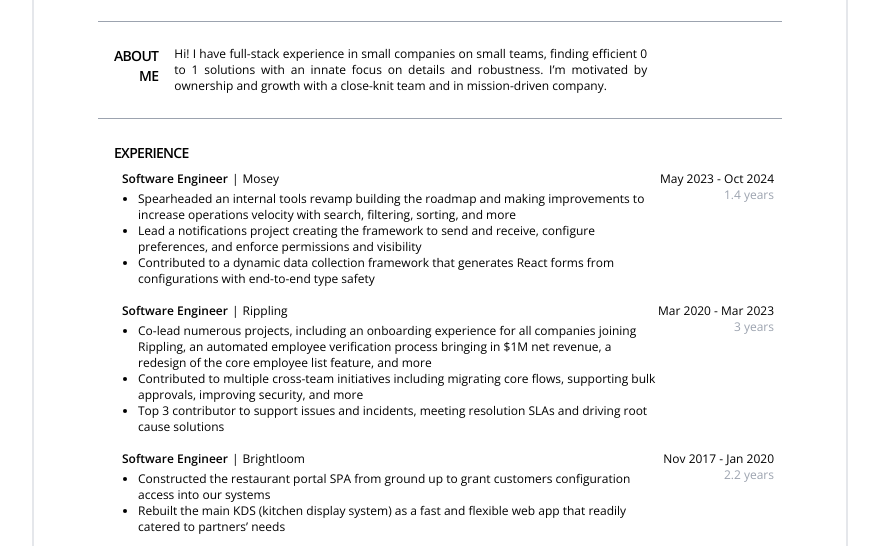
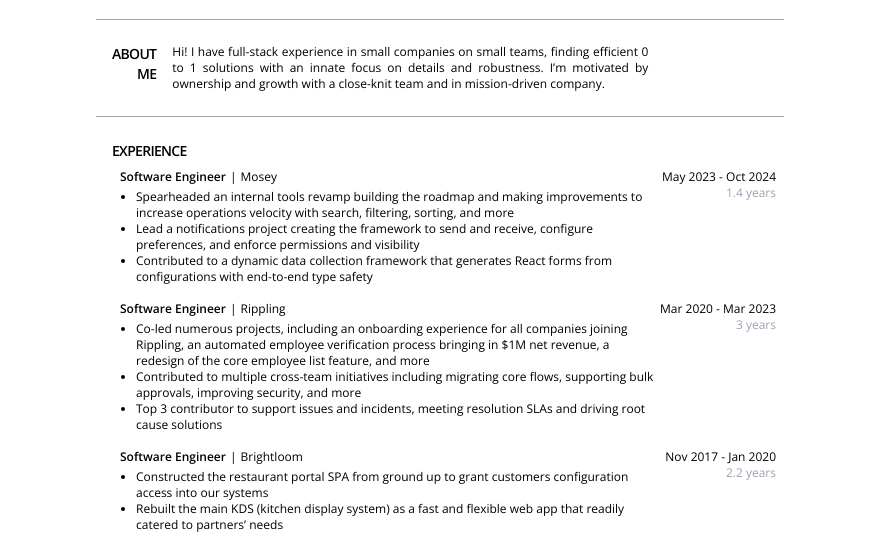
Before and after one commit to davishuang9/resume, a plain HTML site: page index.html in a window 1280 px wide. Shown: the part 181-727 px from the top of the page, without its empty margins (200-1079 px from the left). Drawn offline with nearby package versions, Linux system fonts and the light colour scheme.

Commit message:
Fix typo

```diff
--- a/index.html
+++ b/index.html
@@ -5,7 +5,6 @@
   <meta charset="UTF-8">
   <meta name="viewport" content="width=device-width, initial-scale=1.0">
   <script src="https://cdn.tailwindcss.com"></script>
-  <link rel="stylesheet" href="index.css">
   <link rel="preconnect" href="https://fonts.googleapis.com">
   <link rel="preconnect" href="https://fonts.gstatic.com" crossorigin>
   <link href="https://fonts.googleapis.com/css2?family=Open+Sans:ital,wght@0,300..800;1,300..800&display=swap"
@@ -24,7 +23,7 @@
 </head>
 
 <body class="flex place-content-center font-default">
-  <div class="flex flex-col w-[8.5in] h-[11in] border-2">
+  <div class="flex flex-col w-[8.5in] h-[11in]">
     <div class="m-16">
       <div class="flex flex-col mb-6">
         <div class="flex flex-row items-center">
@@ -109,7 +108,7 @@
                 <div>Rippling</div>
               </div>
               <ul class="ml-4">
-                <li class="list-disc list-item">Co-lead numerous projects, including an onboarding experience for all
+                <li class="list-disc list-item">Co-led numerous projects, including an onboarding experience for all
                   companies joining Rippling, an automated employee verification process bringing in $1M net revenue, a
                   redesign of the core employee list feature, and more</li>
                 <li class="list-disc list-item">Contributed to multiple cross-team initiatives including migrating core
```
